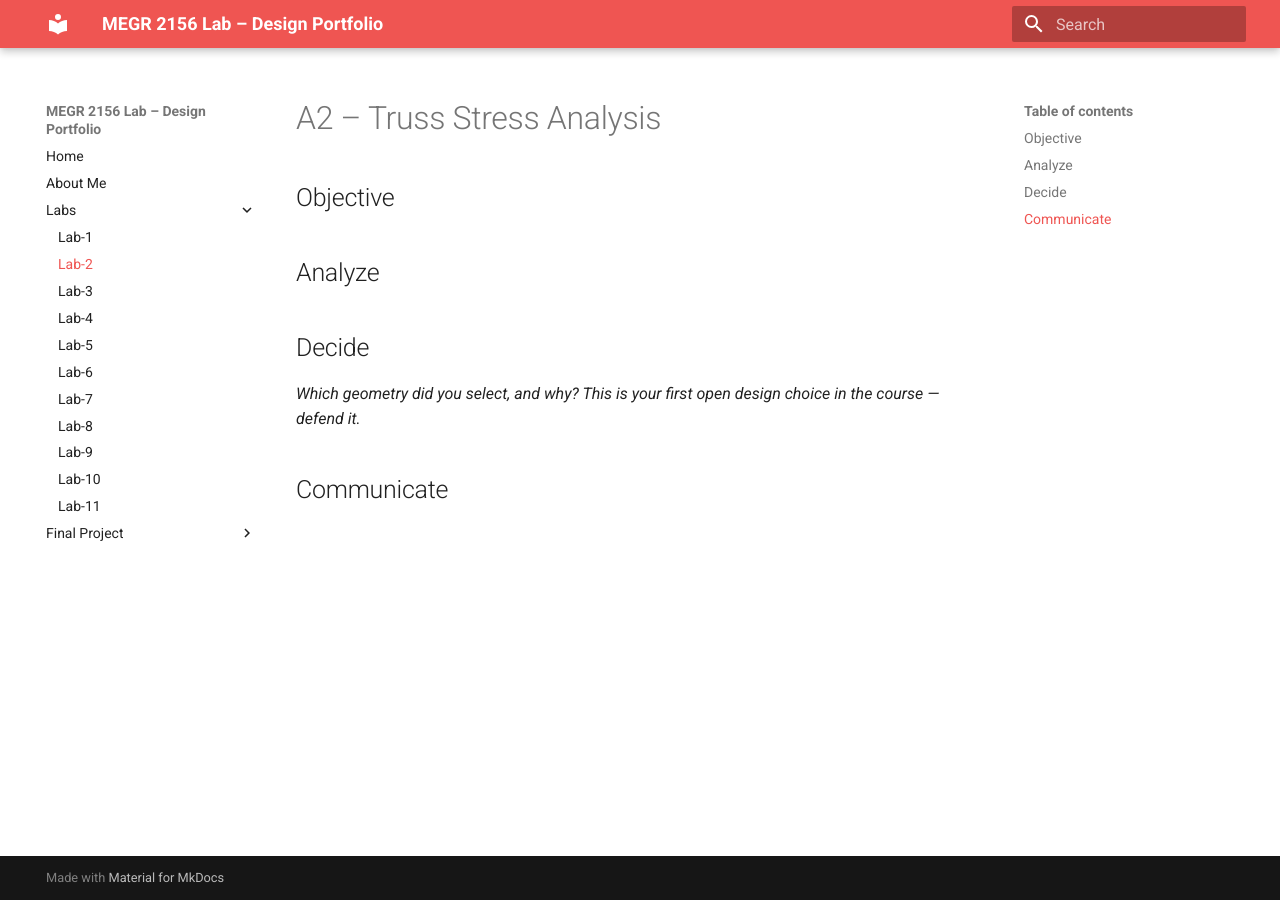
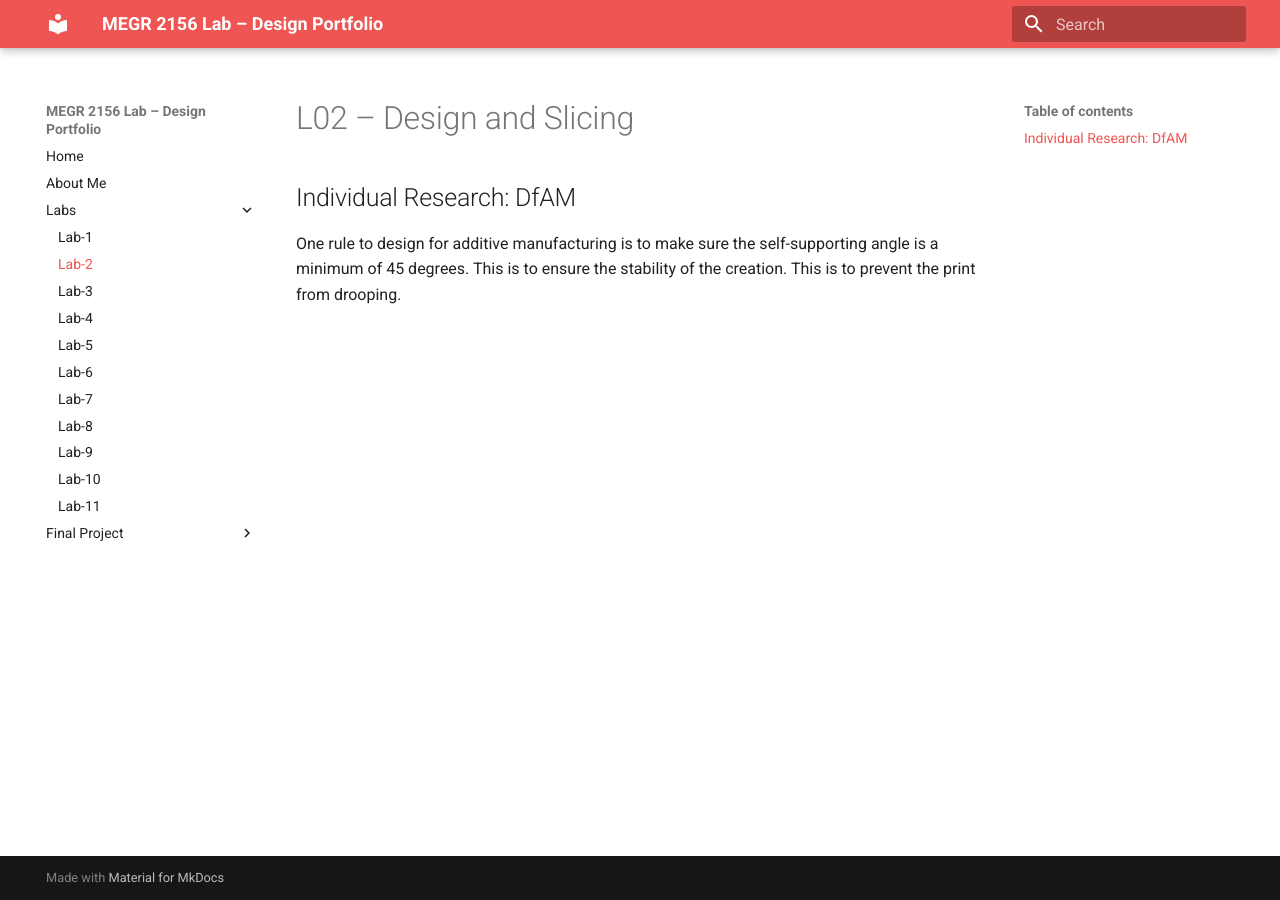
Before and after one commit to rhoang628/megr2156lab-portfolio, an MkDocs documentation site: the page built from docs/Labs/L02/index.md, in a window 1280 px wide. Built offline with MkDocs 1.6.1 and Material for MkDocs 9.7.7, drawn with Linux system fonts in a browser that asks for light colours.

Commit message:
Update index.md

```diff
--- a/docs/Labs/L02/index.md
+++ b/docs/Labs/L02/index.md
@@ -1,12 +1,4 @@
-# A2 – Truss Stress Analysis
+# L02 – Design and Slicing
 
-## Objective
-
-
-## Analyze
-
-
-## Decide
-_Which geometry did you select, and why? This is your first open design choice in the course — defend it._
-
-## Communicate
+## Individual Research: DfAM
+One rule to design for additive manufacturing is to make sure the self-supporting angle is a minimum of 45 degrees. This is to ensure the stability of the creation. This is to prevent the print from drooping.
```
